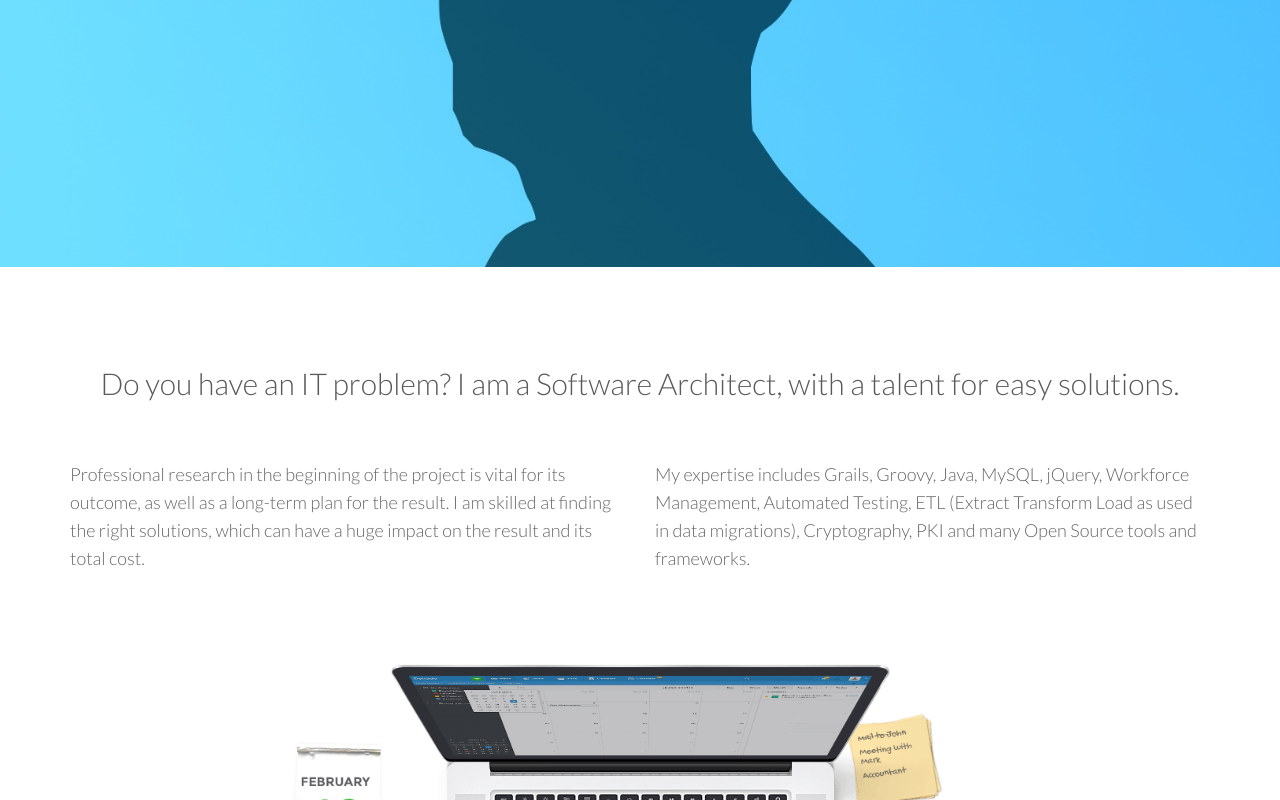
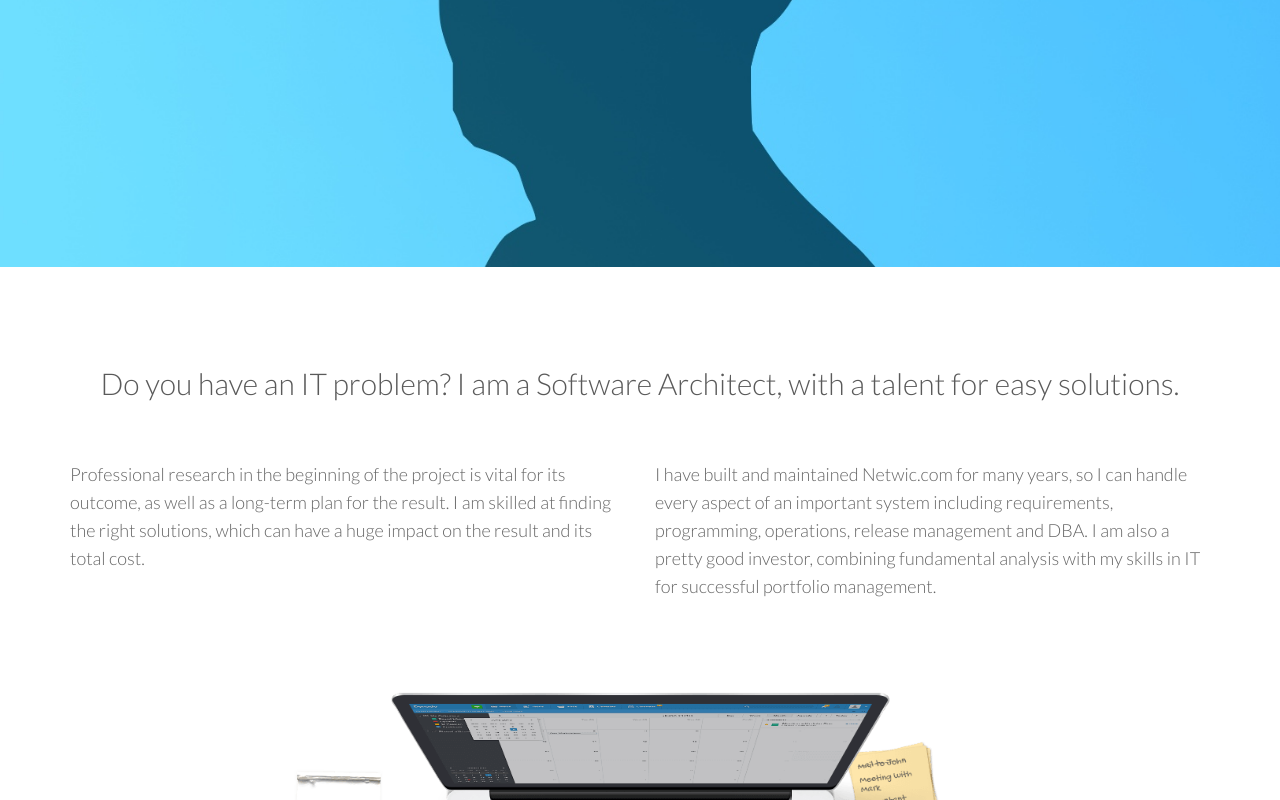
Before and after one commit to wwwclaes/wwwclaes.github.io, a plain HTML site: page index.html in a window 1280 px wide. Shown: the part 433-1233 px from the top of the page. Drawn offline with Linux system fonts and the light colour scheme; files whose address does not match are found by name.

Commit message:
Update index.html

```diff
--- a/index.html
+++ b/index.html
@@ -58,7 +58,7 @@
           <p>Professional research in the beginning of the project is vital for its outcome, as well as a long-term plan for the result. I am skilled at finding the right solutions, which can have a huge impact on the result and its total cost.</p>
         </div><!--/col-md-6-->
         <div class="col-md-6">
-          <p>My expertise includes Grails, Groovy, Java, MySQL, jQuery, Workforce Management, Automated Testing, ETL (Extract Transform Load as used in data migrations), Cryptography, PKI and many Open Source tools and frameworks.</p>
+          <p>I have built and maintained Netwic.com for many years, so I can handle every aspect of an important system including requirements, programming, operations, release management and DBA. I am also a pretty good investor, combining fundamental analysis with my skills in IT for successful portfolio management.</p>
         </div><!--/col-md-6-->
       </div><!--/row-->
     </div><!-- /.container -->
```
